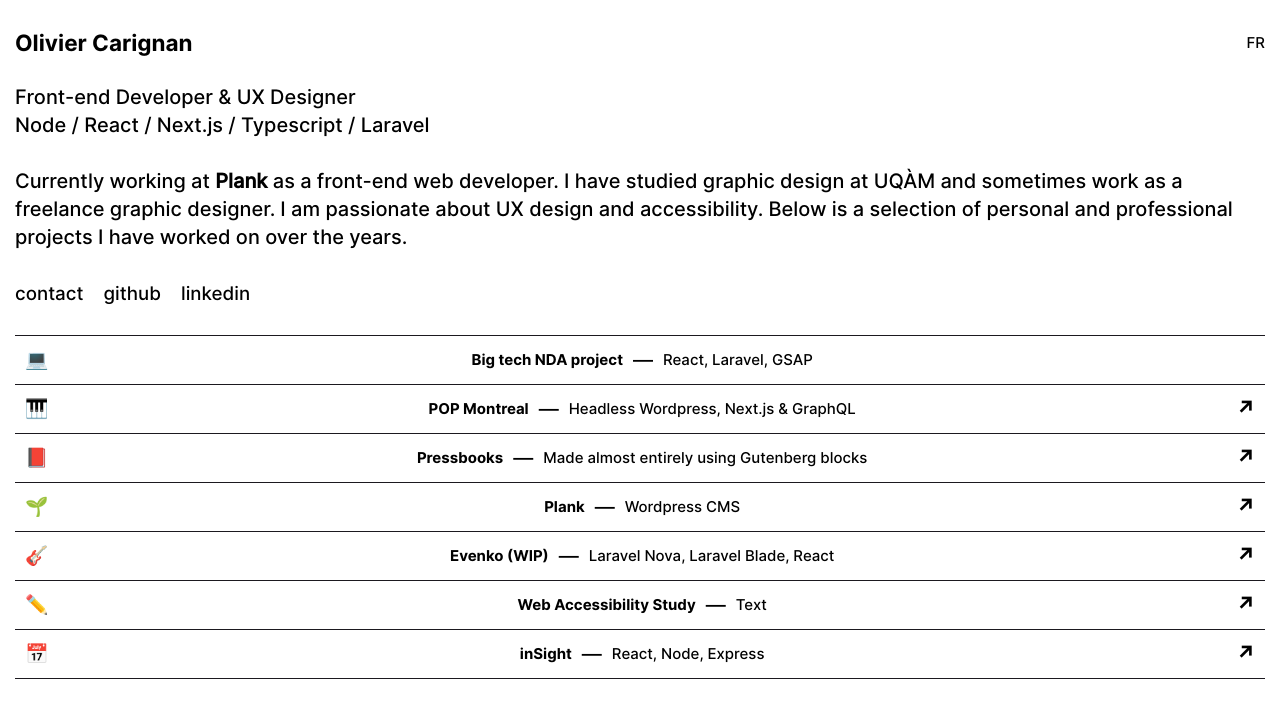
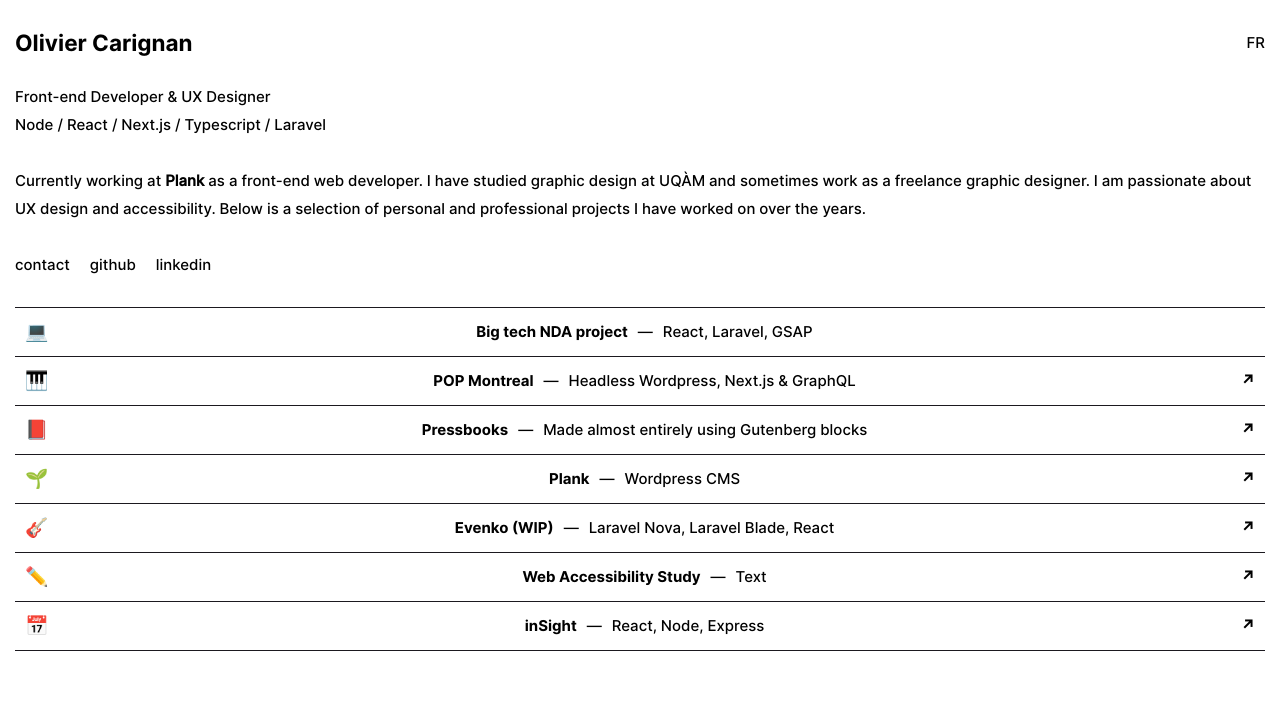
Before and after one commit to olicarignan/olivier-carignan, a Next.js app: page / in a window 1280 px wide. Shown: the top 718 px of the page. Built offline with nearby package versions, Linux system fonts and the light colour scheme.

Commit message:
adjust font sizes

```diff
--- a/pages/index.jsx
+++ b/pages/index.jsx
@@ -94,9 +94,9 @@
       }
       <br/>
       <div className="flex">
-        <p><a className="font-medium text-3xl" href="mailto:olivier.carignan@hey.com" target="_blank" rel="noopener noreferrer" aria-label={locale === "en" ? "contact me" : "contactez-moi"}>contact</a></p>
-        <p><a href="https://github.com/olicarignan" className="font-medium text-3xl ml-8" target="_blank" rel="noopener noreferrer" aria-label="github">github</a></p>
-        <p><a href="https://www.linkedin.com/in/olivier-carignan/" className="font-medium text-3xl ml-8" target="_blank" rel="noopener noreferrer" aria-label="LinkedIn">linkedin</a></p>
+        <p><a className="font-medium text-2xl" href="mailto:olivier.carignan@hey.com" target="_blank" rel="noopener noreferrer" aria-label={locale === "en" ? "contact me" : "contactez-moi"}>contact</a></p>
+        <p><a href="https://github.com/olicarignan" className="font-medium text-2xl ml-8" target="_blank" rel="noopener noreferrer" aria-label="github">github</a></p>
+        <p><a href="https://www.linkedin.com/in/olivier-carignan/" className="font-medium text-2xl ml-8" target="_blank" rel="noopener noreferrer" aria-label="LinkedIn">linkedin</a></p>
       </div>
       <br/>
       <div className="border-b border-grey dark:border-white">
--- a/styles/index.css
+++ b/styles/index.css
@@ -41,7 +41,7 @@
 }
 
 body {
-  font-size: 2rem;
+  font-size: 1.5rem;
   line-height: 2.8rem;
   overflow-x: hidden;
   margin: 0;
```
